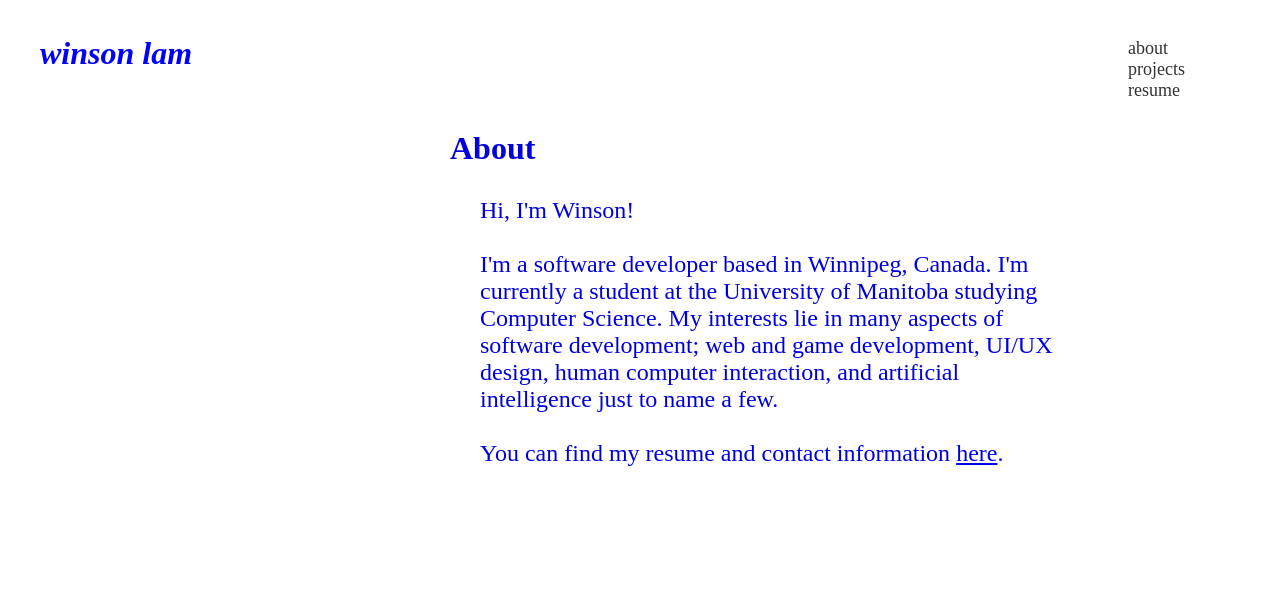
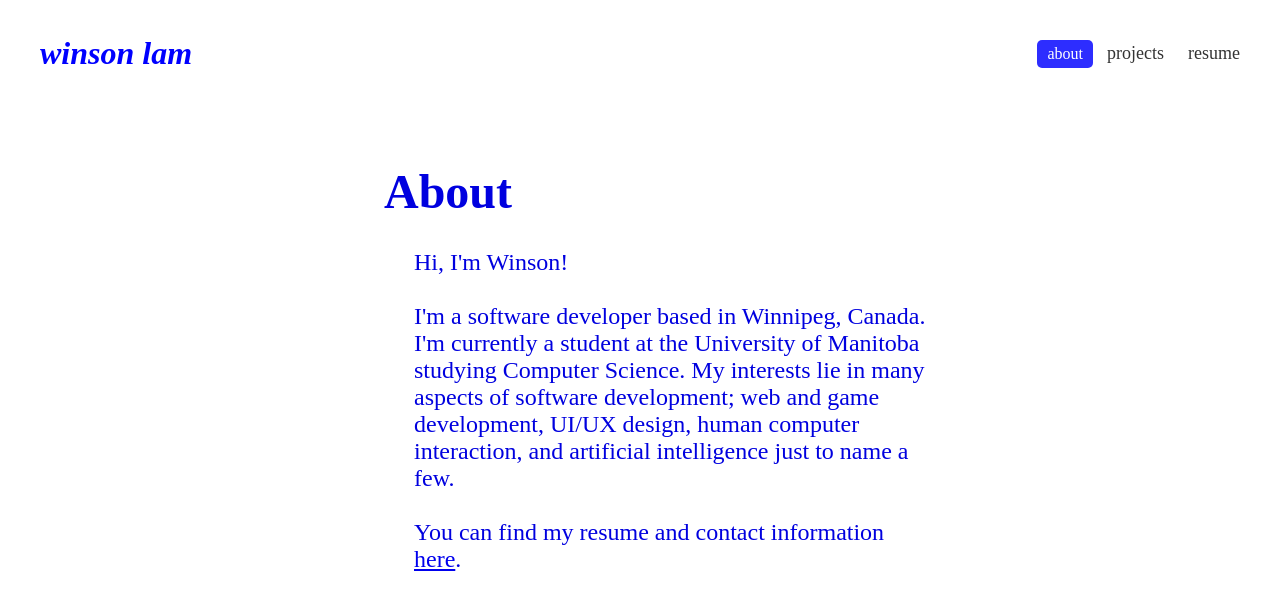
Before and after one commit to lawin529/lawin529.github.io, a plain HTML site: page about/index.html in a window 1280 px wide. Drawn offline with Linux system fonts and the light colour scheme.

Commit message:
making site dynamic, moved css around into a main.css file

```diff
--- a/about/index.html
+++ b/about/index.html
@@ -5,6 +5,7 @@
 <head>
     <title>winson lam | about</title>
     <link rel="stylesheet" type="text/css" href="style.css">
+    <link rel="stylesheet" type="text/css" href="/main.css">
 </head>
 
 <body>
@@ -15,8 +16,8 @@
         <div class="container">
             <nav>
                 <ul>
-                    <li><a href="/about/index.html">about</a></li>
-                    <li><a href="/projects/index.html">projects</a></li>
+                    <li id="current">about</li>
+                    <li><a href="/projects/">projects</a></li>
                     <li><a href="https://lawin.ca/resume/">resume</a></li>
                 </ul>
             </nav>
@@ -24,10 +25,8 @@
 
     </div>
 
-    </div>
-
     <div id="title">
-        <h1>About</h1>
+        <h1 class="title-text">About</h1>
         <div class="body">
             Hi, I'm Winson!
             <br><br>
--- a/about/style.css
+++ /dev/null
@@ -1,104 +0,0 @@
-* {
-  margin: 0;
-  padding: 0;
-  font-family: 'Poppins', 'sans-serif';
-  box-sizing: border-box;
-}
-
-body {
-  background: #ffffff;
-  color: #333;
-}
-
-#name {
-  width: 50vw;
-  height: 100px;
-  font-style: italic;
-  color: #0000ff;
-  padding: 30px 30px;
-  text-transform: lowercase;
-  text-decoration: none;
-}
-
-#name a {
-  text-decoration: none;
-  color: #0000ff;
-  padding: 5px 10px;
-  border-radius: 5px;
-  transition: all 0.5s ease;
-  position: absolute;
-}
-
-#name a:hover {
-  background: #333;
-  color: #fff;
-}
-
-#name a.active {
-  background: #333;
-  color: #fff;
-}
-
-#header {
-  width: 100%;
-}
-
-.container {
-  width: 15vw;
-  height: 100px;
-  padding: 0 30px;
-  float: right;
-  position: relative;
-  top: -62px;
-  text-transform: lowercase;
-}
-
-nav {
-  display: flex;
-  align-items: center;
-  justify-content: space-between;
-  flex-wrap: wrap;
-}
-
-nav ul li {
-  display: inline-block;
-  list-style: none;
-}
-
-nav ul li a {
-  text-decoration: none;
-  color: #333;
-  font-size: 18px;
-  padding: 5px 10px;
-  border-radius: 5px;
-  transition: all 0.5s ease;
-}
-
-nav ul li a:hover {
-  background: #333;
-  color: #fff;
-}
-
-nav ul li a.active {
-  background: #333;
-  color: #fff;
-}
-
-#title {
-  color: #0000df;
-  width: 50vw;
-  height: 100px;
-  padding: 30px 450px;
-  justify-content: center;
-  float: left;
-}
-
-.body {
-  color: #0000df;
-  width: 50vw;
-  height: 100%;
-  padding: 30px 30px;
-  justify-content: center;
-  font-size: 24px;
-  float: left;
-}
--- a/style.css
+++ b/main.css
@@ -44,12 +44,12 @@ body {
 }
 
 .container {
-  width: 15vw;
+  width: auto;
   height: 100px;
   padding: 0 30px;
   float: right;
   position: relative;
-  top: -62px;
+  top: -60px;
   text-transform: lowercase;
 }
 
@@ -83,3 +83,53 @@ nav ul li a.active {
   background: #333;
   color: #fff;
 }
+
+#current {
+  background: #2d2dff;
+  color: #fff;
+  border-radius: 5px;
+  padding: 5px 10px;
+}
+
+#title {
+  color: #0000df;
+  width: 50vw;
+  height: 100px;
+  padding: 5vw 30vw;
+  justify-content: center;
+}
+
+.title-text {
+  font-size: 48px;
+}
+
+.body {
+  color: #0000df;
+  width: 45vw;
+  height: 100%;
+  padding: 30px 30px;
+  justify-content: center;
+  font-size: 24px;
+}
+
+/* @media screen - media query
+   and (max-width: X) - targets screens with a maximum width of X*/
+@media screen and (max-width: 900px) {
+  #title {
+    height: auto;
+    width: auto;
+    padding: 10vw;
+    font-size: 24px;
+  }
+
+  .title-text {
+    font-size: 24px;
+  }
+
+  .body {
+    height: auto;
+    width: auto;
+    padding: 30px;
+    font-size: 18px;
+  }
+}
--- a/projects/style.css
+++ /dev/null
@@ -1,104 +0,0 @@
-* {
-  margin: 0;
-  padding: 0;
-  font-family: 'Poppins', 'sans-serif';
-  box-sizing: border-box;
-}
-
-body {
-  background: #ffffff;
-  color: #333;
-}
-
-#name {
-  width: 50vw;
-  height: 100px;
-  font-style: italic;
-  color: #0000ff;
-  padding: 30px 30px;
-  text-transform: lowercase;
-  text-decoration: none;
-}
-
-#name a {
-  text-decoration: none;
-  color: #0000ff;
-  padding: 5px 10px;
-  border-radius: 5px;
-  transition: all 0.5s ease;
-  position: absolute;
-}
-
-#name a:hover {
-  background: #333;
-  color: #fff;
-}
-
-#name a.active {
-  background: #333;
-  color: #fff;
-}
-
-#header {
-  width: 100%;
-}
-
-.container {
-  width: 15vw;
-  height: 100px;
-  padding: 0 30px;
-  float: right;
-  position: relative;
-  top: -62px;
-  text-transform: lowercase;
-}
-
-nav {
-  display: flex;
-  align-items: center;
-  justify-content: space-between;
-  flex-wrap: wrap;
-}
-
-nav ul li {
-  display: inline-block;
-  list-style: none;
-}
-
-nav ul li a {
-  text-decoration: none;
-  color: #333;
-  font-size: 18px;
-  padding: 5px 10px;
-  border-radius: 5px;
-  transition: all 0.5s ease;
-}
-
-nav ul li a:hover {
-  background: #333;
-  color: #fff;
-}
-
-nav ul li a.active {
-  background: #333;
-  color: #fff;
-}
-
-#title {
-  color: #0000df;
-  width: 50vw;
-  height: 100px;
-  padding: 30px 450px;
-  justify-content: center;
-  float: left;
-}
-
-.body {
-  color: #0000df;
-  width: 50vw;
-  height: 100%;
-  padding: 30px 30px;
-  justify-content: center;
-  font-size: 24px;
-  float: left;
-}
```
Also changed, not shown: index.html (+3 -3 lines), projects/index.html (+4 -3 lines).
